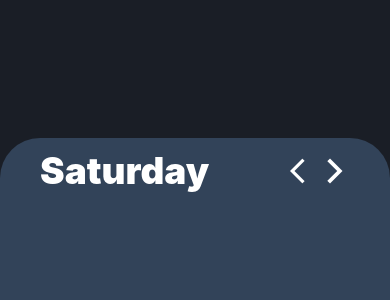
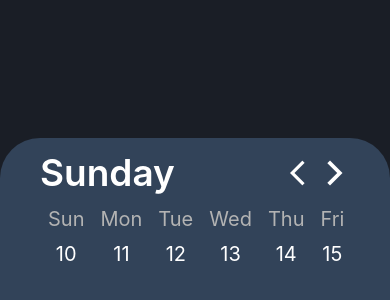
Before and after one commit to Sail-Cpu/Mom-HDID, a React Native app: screen / in a window 390 px wide. Shown: the part 368-668 px from the top of the page. Built offline with nearby package versions, Linux system fonts and the light colour scheme.

Commit message:
Implement Calendar Features

```diff
--- a/app.json
+++ b/app.json
@@ -4,7 +4,7 @@
     "slug": "mom-hdid",
     "version": "1.0.0",
     "orientation": "portrait",
-    "icon": "./assets/icon.png",
+    "icon": "",
     "userInterfaceStyle": "light",
     "splash": {
       "image": "",
--- a/package.json
+++ b/package.json
@@ -20,7 +20,10 @@
     "react-native-vector-icons": "^10.0.0"
   },
   "devDependencies": {
-    "@babel/core": "^7.20.0"
+    "@babel/core": "^7.20.0",
+    "@testing-library/jest-dom": "^6.1.3",
+    "@testing-library/react-native": "^12.3.0",
+    "jest": "^29.7.0"
   },
   "private": true
 }
--- a/src/components/BottomHead.js
+++ b/src/components/BottomHead.js
@@ -22,6 +22,7 @@ const styles = StyleSheet.create({
         borderTopRightRadius: 40,
         paddingLeft: 40,
         paddingRight: 40,
+        paddingTop: 10
     }
 })
 
--- a/src/components/Calendar.js
+++ b/src/components/Calendar.js
@@ -1,25 +1,113 @@
-import {View, Text, StyleSheet} from "react-native";
+import React, { useState, useEffect } from 'react';
+import {View, Text, ScrollView, TouchableOpacity, StyleSheet} from "react-native";
 import Icon from 'react-native-vector-icons/MaterialIcons';
+import {act} from "@testing-library/react-native";
 
 const Calendar = () => {
+
+    const month = ["January",
+        "February",
+        "March",
+        "April",
+        "May",
+        "June",
+        "July",
+        "August",
+        "September",
+        "October",
+        "November",
+        "December"];
+    const dayString = ['Sunday', 'Monday', 'Tuesday', 'Wednesday', 'Thursday', 'Friday', 'Saturday'];
+
+    const [activeDate, setActiveDay] = useState(new Date());
+
+    function twoWeeks(){
+        const days = []
+        const today = new Date();
+        for(let i = 7; i > 0; i--){
+            let previousDate = new Date();
+            previousDate.setDate(today.getDate() - i);
+            days.push(previousDate);
+        }
+
+        days.push(today);
+
+        for(let i = 1; i < 7; i++){
+            let previousDate = new Date();
+            previousDate.setDate(today.getDate() + i);
+            days.push(previousDate);
+        }
+
+        const date = [];
+        days.forEach((day, i) => {
+            date.push({
+                dayString: dayString[day.getDay()],
+                day: day.getDate(),
+                month: month[day.getMonth()],
+            })
+        })
+        return date;
+    }
+
+    function arrowLeftClick() {
+        const newActiveDate = new Date(activeDate);
+        if(activeDate.getDate() !== twoWeeks()[0].day){
+            newActiveDate.setDate(activeDate.getDate() - 1);
+            setActiveDay(newActiveDate);
+        }
+    }
+
+    function arrowRightClick() {
+        const newActiveDate = new Date(activeDate);
+        if(activeDate.getDate() !== twoWeeks()[twoWeeks().length-1].day){
+            newActiveDate.setDate(activeDate.getDate() + 1);
+            setActiveDay(newActiveDate);
+        }
+    }
+
+
     return(
         <View style={styles.container}>
             <View style={styles.top}>
-                <Text style={styles.title}>Saturday</Text>
-                <View style={styles.right}>
-                    <Icon name="arrow-back-ios" size={30} color="#fff" />
-                    <Icon name="arrow-forward-ios" size={30} color="#fff" />
+                <Text style={styles.title}>{dayString[activeDate.getDay()]}</Text>
+                <View style={styles.topRight}>
+                    <TouchableOpacity onPress={() => arrowLeftClick()}>
+                        <Icon name="arrow-back-ios" size={30} color="#fff" />
+                    </TouchableOpacity>
+                    <TouchableOpacity onPress={() => arrowRightClick()}>
+                        <Icon name="arrow-forward-ios" size={30} color="#fff" />
+                    </TouchableOpacity>
                 </View>
+            </View>
+            <ScrollView horizontal={true} showsHorizontalScrollIndicator={false} style={styles.calendar}>
+                    {twoWeeks().map((date, idx) => {
 
-            </View>
+                        const activeStyle = date.day === activeDate.getDate() ? styles.dateActive : null;
+                        const activeDayString = date.day === activeDate?.getDate() ? styles.dayStringActive : styles.dayString;
+                        const activeDay = date.day === activeDate?.getDate() ? styles.dayActive : styles.day;
+
+                        return(
+                            <TouchableOpacity key={idx} style={[styles.date, activeStyle]} onPress={() => {
+                                const newActiveDate = new Date(activeDate);
+                                newActiveDate.setDate(date.day);
+                                setActiveDay(newActiveDate);
+                            }}>
+                                <Text style={activeDayString}>{date.dayString.substring(0, 3)}</Text>
+                                <Text style={activeDay}>{date.day}</Text>
+                            </TouchableOpacity>
+                        )
+                    })}
+            </ScrollView>
         </View>
     )
 }
 
 const styles = StyleSheet.create({
     container: {
+        display: "flex",
+        justifyContent: "space-between",
         width: "100%",
-        height: "32%",
+        height: "39%",
     },
     top: {
         display: "flex",
@@ -27,9 +115,9 @@ const styles = StyleSheet.create({
         alignItems: "center",
         justifyContent: "space-between",
         width: "100%",
-        height: "60%",
+        height: "38%",
     },
-    right: {
+    topRight: {
         display: "flex",
         flexDirection: "row",
         alignItems: "center",
@@ -37,9 +125,46 @@ const styles = StyleSheet.create({
     },
     title: {
         fontSize: 37,
-        fontWeight: 900,
+        fontWeight: "600",
         color: "#fff",
-    }
+    },
+    calendar: {
+        display: "flex",
+        flexDirection: "row",
+        width: "100%",
+    },
+    date: {
+        display :"flex",
+        flexDirection: "column",
+        alignItems: "center",
+        justifyContent: "space-between",
+        marginLeft: 5,
+        marginRight: 5,
+        paddingTop: 10,
+        paddingBottom: 10,
+        paddingLeft: 3,
+        paddingRight: 3,
+    },
+    dateActive: {
+        backgroundColor: "#fff",
+        borderRadius: 14,
+    },
+    dayString: {
+        color: "#B3B3B3",
+        fontSize: 20,
+    },
+    dayStringActive: {
+        color: "#324359",
+        fontSize: 20,
+    },
+    day: {
+        color: "#fff",
+        fontSize: 20,
+    },
+    dayActive: {
+        color: "#324359",
+        fontSize: 20,
+    },
 })
 
 export default Calendar;
```
Also changed, not shown: 1 other file (tests, documents, lock files or other folders).
